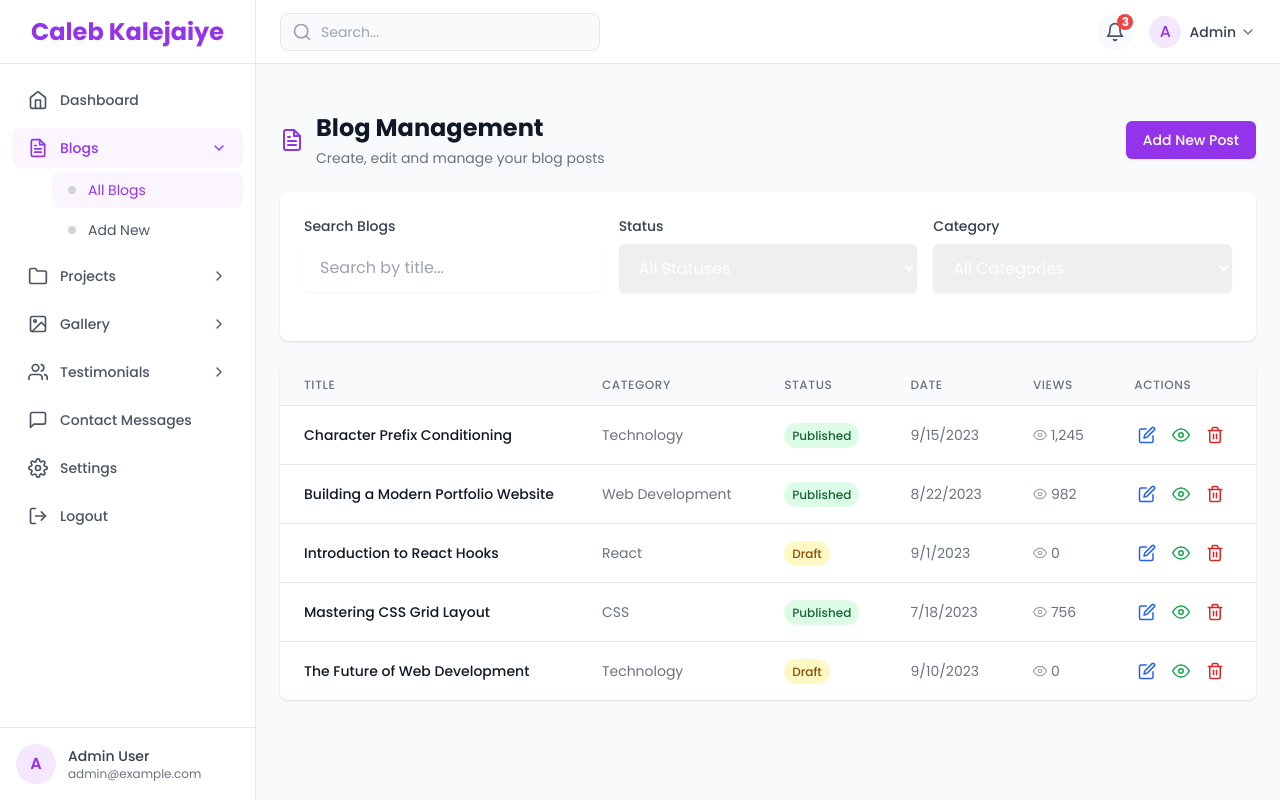
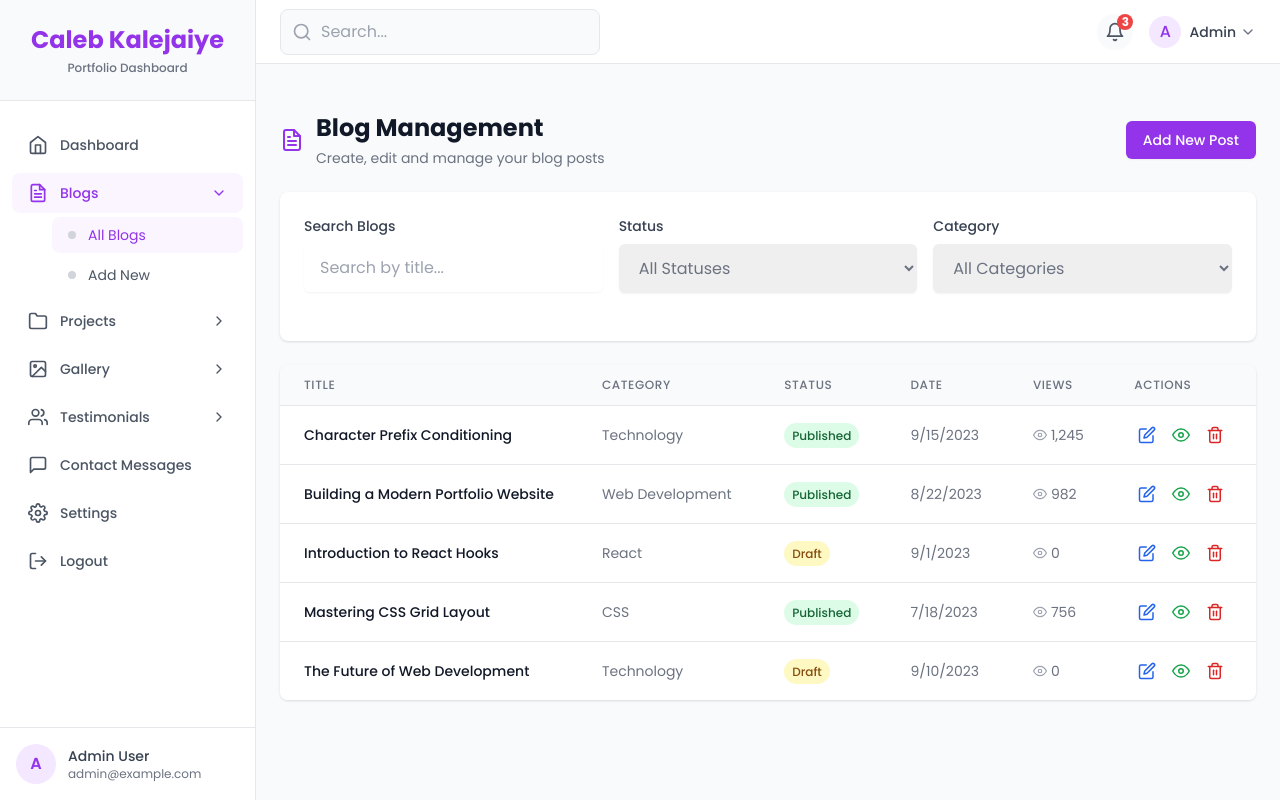
Before and after one commit to RxRakari/main-portfolio, a React (Vite) app in the folder client/: page /dashboard/blogs in a window 1280 px wide. Built offline with nearby package versions, Linux system fonts and the light colour scheme.

Commit message:
feat: refine Navbar and Sidebar components with improved spacing, updated text styles, and enhanced visual hierarchy for better user experience

```diff
--- a/client/src/components/layout/dashboard/navbar.tsx
+++ b/client/src/components/layout/dashboard/navbar.tsx
@@ -105,7 +105,7 @@ const Navbar = ({ userName, toggleSidebar, isMobile }: NavbarProps) => {
             placeholder="Search..."
             value={searchQuery}
             onChange={(e) => setSearchQuery(e.target.value)}
-            className="block w-full pl-10 pr-4 py-2 rounded-lg bg-gray-50 border border-gray-200 focus:outline-none focus:ring-2 focus:ring-purple-500 focus:border-transparent text-sm"
+            className="block w-full pl-10 pr-4 py-2.5 rounded-lg bg-gray-50 border border-gray-200 focus:outline-none focus:ring-2 focus:ring-purple-500 focus:border-transparent text-base"
           />
         </form>
       </div>
--- a/client/src/components/layout/dashboard/sidebar.tsx
+++ b/client/src/components/layout/dashboard/sidebar.tsx
@@ -124,14 +124,15 @@ export const Sidebar = () => {
   return (
     <div className="h-full w-64 bg-white border-r border-gray-200 flex flex-col">
       {/* Logo */}
-      <div className="flex items-center justify-center h-16 border-b border-gray-200">
-        <Link to="/" className="text-2xl font-bold text-purple-600">
+      <div className="flex flex-col items-center justify-center py-6 border-b border-gray-200 bg-gray-50">
+        <Link to="/" className="text-2xl font-bold text-purple-600 mb-1">
           Caleb Kalejaiye
         </Link>
+        <span className="text-xs text-gray-500 font-medium">Portfolio Dashboard</span>
       </div>
 
       {/* Navigation */}
-      <nav className="flex-1 overflow-y-auto py-4 px-3">
+      <nav className="flex-1 overflow-y-auto py-6 px-3">
         <ul className="space-y-1">
           {menuItems.map((item) => (
             <li key={item.title}>
--- a/client/src/components/ui/dashboard/form-elements.tsx
+++ b/client/src/components/ui/dashboard/form-elements.tsx
@@ -182,15 +182,15 @@ export const Select: React.FC<SelectProps> = ({
           error
             ? 'border-red-300 text-red-900 focus:border-red-500 focus:ring-red-500'
             : 'border-gray-300 focus:border-purple-500 focus:ring-purple-500'
-        } disabled:bg-gray-100 disabled:text-gray-500 disabled:cursor-not-allowed text-base`}
+        } ${value ? 'text-gray-900' : 'text-gray-500'} disabled:bg-gray-100 disabled:text-gray-500 disabled:cursor-not-allowed text-base`}
       >
         {placeholder && (
-          <option value="" disabled>
+          <option value="" disabled className="text-gray-500">
             {placeholder}
           </option>
         )}
         {options.map((option) => (
-          <option key={option.value} value={option.value}>
+          <option key={option.value} value={option.value} className="text-gray-900">
             {option.label}
           </option>
         ))}
```
